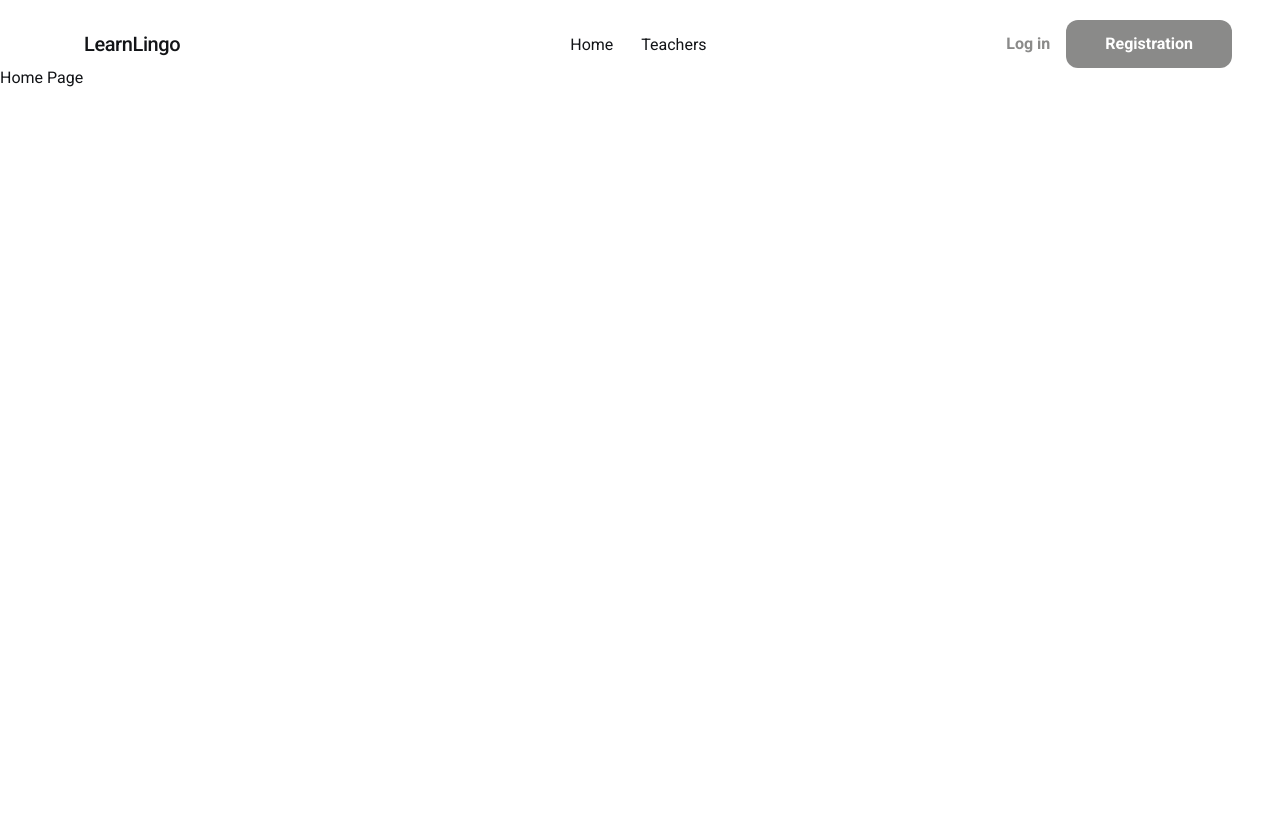
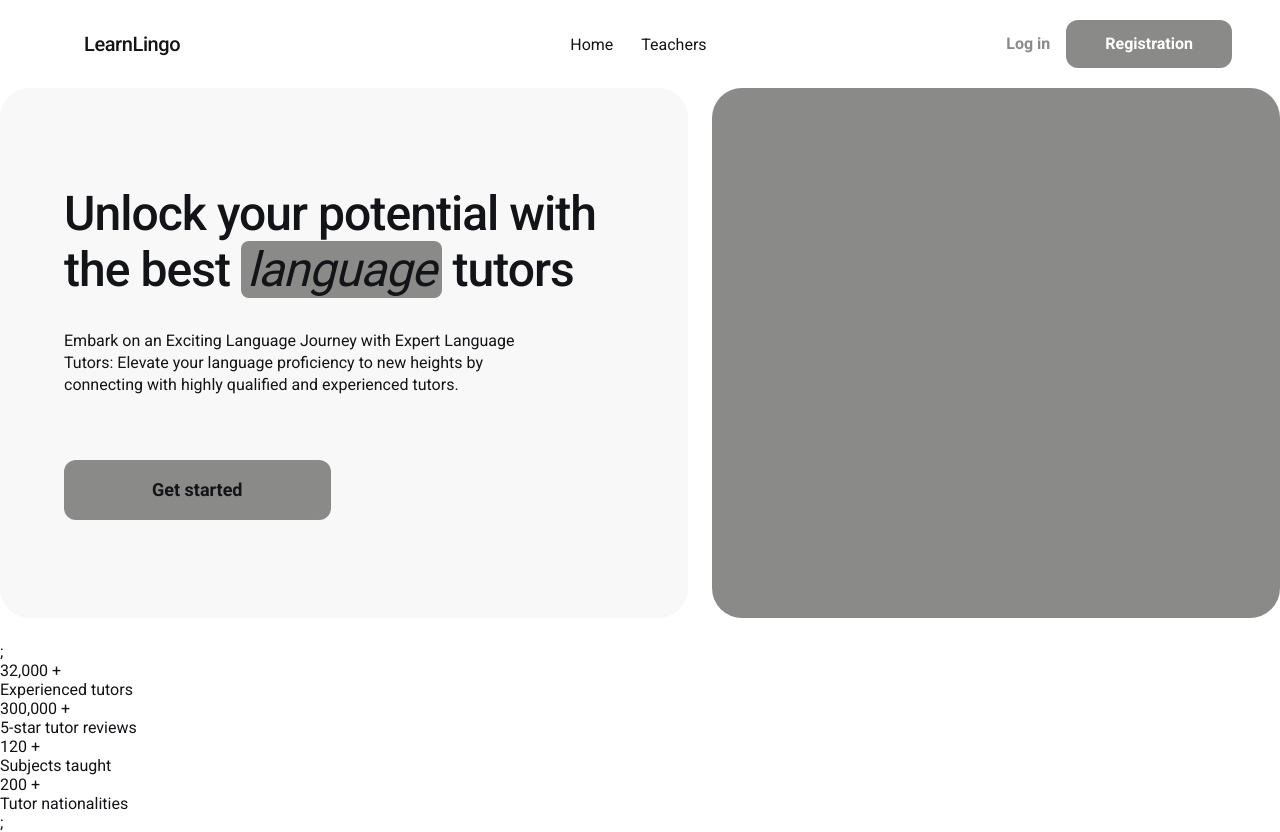
Before and after one commit to TetianaShch/learn-lingo, a React (Vite) app: page / in a window 1280 px wide. Before the commit the page ends 800 px from the top, so only its background shows below. Built offline with nearby package versions, Linux system fonts and the light colour scheme.

Commit message:
feat: add hero and statistics sections

```diff
--- /dev/null
+++ b/src/components/Hero/Hero.module.css
@@ -0,0 +1,68 @@
+.hero {
+  width: 100%;
+  max-width: 1312px;
+  margin: 20px auto 24px;
+
+  display: flex;
+  gap: 24px;
+}
+
+.content {
+  width: 720px;
+  min-height: 530px;
+  padding: 98px 64px;
+  border-radius: 30px;
+  background-color: var(--color-light-gray);
+  box-sizing: border-box;
+}
+
+.title {
+  width: 548px;
+  margin: 0 0 32px;
+
+  font-size: 48px;
+  font-weight: 500;
+  line-height: 1.17;
+  letter-spacing: -0.02em;
+}
+
+.accent {
+  padding: 0 6px;
+  border-radius: 8px;
+  font-style: italic;
+  font-weight: 400;
+  background-color: var(--color-gray);
+}
+
+.description {
+  width: 471px;
+  margin: 0 0 64px;
+
+  font-size: 16px;
+  font-weight: 400;
+  line-height: 1.375;
+}
+
+.link {
+  display: inline-flex;
+  align-items: center;
+  justify-content: center;
+
+  padding: 16px 88px;
+  border-radius: 12px;
+
+  color: var(--color-text);
+  background-color: var(--color-gray);
+
+  font-size: 18px;
+  font-weight: 700;
+  line-height: 1.56;
+}
+
+.imageWrapper {
+  width: 568px;
+  min-height: 530px;
+  border-radius: 30px;
+  flex-shrink: 0;
+  background-color: var(--color-gray);
+}
--- /dev/null
+++ b/src/components/Hero/Hero.tsx
@@ -0,0 +1,29 @@
+import { Link } from 'react-router-dom';
+import styles from './Hero.module.css';
+
+const Hero = () => {
+  return (
+    <section className={styles.hero}>
+      <div className={styles.content}>
+        <h1 className={styles.title}>
+          Unlock your potential with the best{' '}
+          <span className={styles.accent}>language</span> tutors
+        </h1>
+
+        <p className={styles.description}>
+          Embark on an Exciting Language Journey with Expert Language Tutors:
+          Elevate your language proficiency to new heights by connecting with
+          highly qualified and experienced tutors.
+        </p>
+
+        <Link className={styles.link} to="/teachers">
+          Get started
+        </Link>
+      </div>
+
+      <div className={styles.imageWrapper}>{/* Зображення додамо далі */}</div>
+    </section>
+  );
+};
+
+export default Hero;
--- /dev/null
+++ b/src/components/Statistics/Statistics.tsx
@@ -0,0 +1,31 @@
+import styles from './Statistics.module.css';
+
+const Statistics = () => {
+  return (
+    <section className={styles.statistics}>
+      <ul className={styles.list}>
+        <li className={styles.item}>
+          <p className={styles.value}>32,000 +</p>
+          <p className={styles.label}>Experienced tutors</p>
+        </li>
+
+        <li className={styles.item}>
+          <p className={styles.value}>300,000 +</p>
+          <p className={styles.label}>5-star tutor reviews</p>
+        </li>
+
+        <li className={styles.item}>
+          <p className={styles.value}>120 +</p>
+          <p className={styles.label}>Subjects taught</p>
+        </li>
+
+        <li className={styles.item}>
+          <p className={styles.value}>200 +</p>
+          <p className={styles.label}>Tutor nationalities</p>
+        </li>
+      </ul>
+    </section>
+  );
+};
+
+export default Statistics;
--- a/src/global.css
+++ b/src/global.css
@@ -3,6 +3,7 @@
   --color-text: #121417;
   --color-white: #fff;
   --color-gray: #8a8a89;
+  --color-light-gray: #f8f8f8;
 }
 
 * {
--- a/src/pages/HomePage/HomePage.tsx
+++ b/src/pages/HomePage/HomePage.tsx
@@ -1,5 +1,13 @@
+import Hero from '../../components/Hero/Hero';
+import Statistics from '../../components/Statistics/Statistics';
+
 const HomePage = () => {
-  return <div>Home Page</div>;
+  return (
+    <>
+      <Hero />;
+      <Statistics />;
+    </>
+  );
 };
 
 export default HomePage;
```
Also changed, not shown: src/components/Statistics/Statistics.module.css (added), 1 other file (tests, documents, lock files or other folders).
